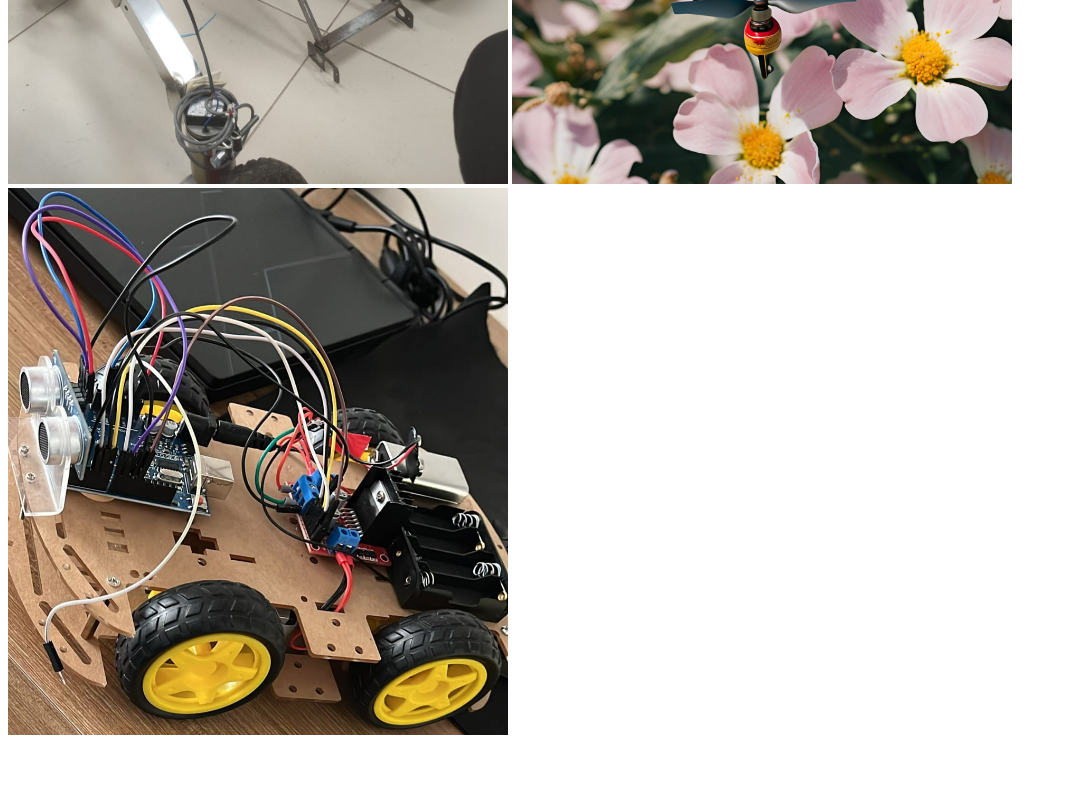
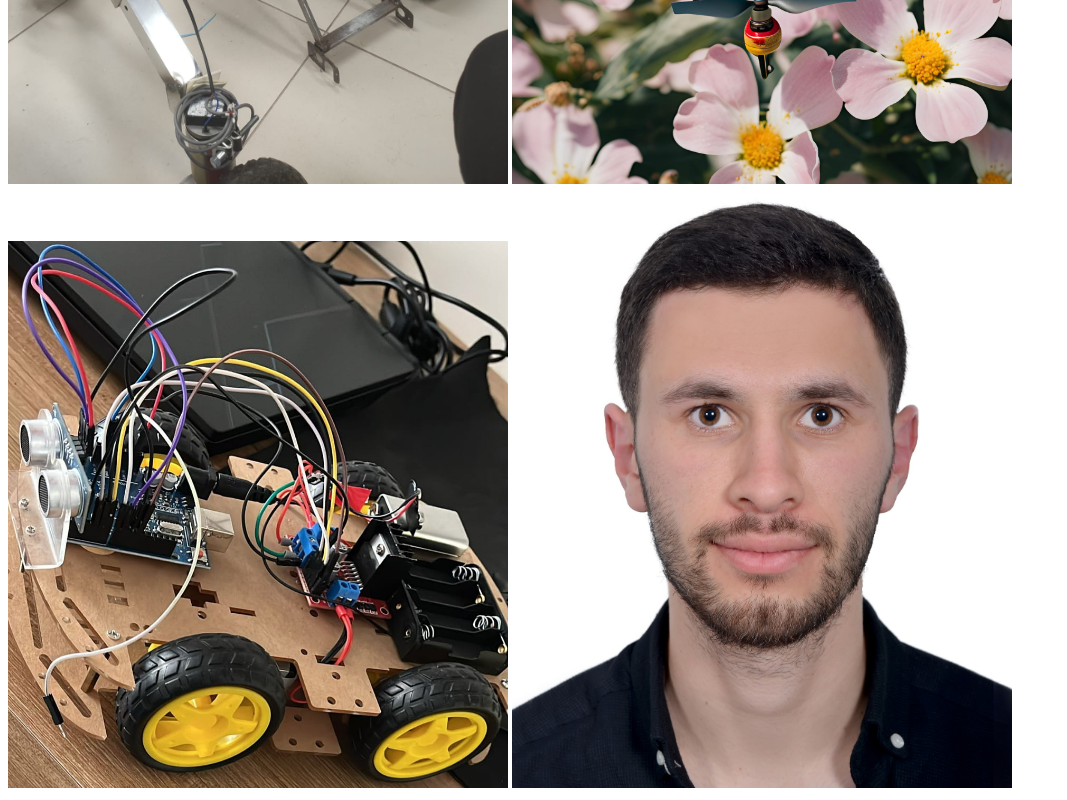
Before and after one commit to iibrahimkoc/berkayProje, a plain HTML site: page index.html in a window 1280 px wide. Shown: the part 562-1362 px from the top of the page, without its empty margins (0-1067 px from the left). Before the commit the page ends 1309 px from the top, so only its background shows below. Drawn offline with Linux system fonts and the light colour scheme.

Commit message:
Update index.html

```diff
--- a/index.html
+++ b/index.html
@@ -10,5 +10,6 @@
   <img src="resim1.jpeg" alt="Resim 1" width="500">
   <img src="resim2.jpeg" alt="Resim 2" width="500">
   <img src="resim3.jpeg" alt="Resim 3" width="500">
+  <img src="resim4.jpeg" alt="Resim 4" width="500">
 </body>
 </html>
```
